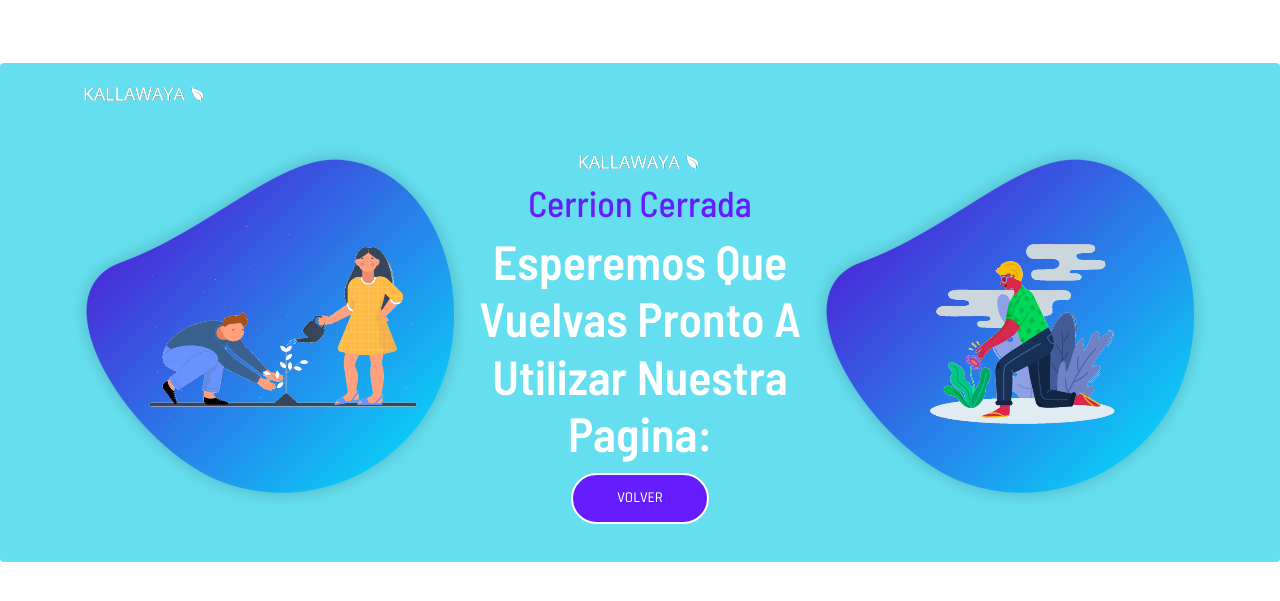
After one commit to TeamDinamita/DjangoKallawaya, a Django app: page /kallawaya/logout/ in a window 1280 px wide. The commit adds this page. Shown: the top 601 px of the page. Run offline with Django 3.2, Linux system fonts and the light colour scheme; some libraries are stand-ins or nearby versions.

Commit message:
logout and update password

```diff
--- a/appkallawaya/forms.py
+++ b/appkallawaya/forms.py
@@ -34,6 +34,5 @@ class EditProfileForm(UserChangeForm):
         fields = (
             'email',
             'first_name',
-            'last_name',
-            'password'
+            'last_name'
         )
--- a/appkallawaya/templates/kallawaya/edit_profile.html
+++ b/appkallawaya/templates/kallawaya/edit_profile.html
@@ -11,6 +11,7 @@
      background-color: #65dfef;
      padding-top: 8px;
      padding-left: 5px;
+     margin-bottom: 60px;
      border: 1px solid #3FFFFFF;
 }
 </style>
@@ -25,11 +26,11 @@
 
                 <div class="col-lg-6">
                     <div class="banner_text" style="padding-bottom: 300px; margin-top: -120px;">
-                        <div class="container" style="margin-top:300px;">
+                        <div class="container" style="margin-top:370px;">
                             <form method="post">
                                 {% csrf_token %}
                                 {{ form.as_p }}
-                                <button type="submit">Submit</button>
+                                <button type="submit" class="btn_2" style="background-color: #651dfd; margin-top: -265px;">Submit</button>
                             </form>
                         </div>
                     </div>
--- /dev/null
+++ b/appkallawaya/templates/kallawaya/logout.html
@@ -0,0 +1,71 @@
+<!doctype html>
+<html lang="zxx">
+<head>
+    <!-- Required meta tags -->
+    <meta charset="utf-8">
+    <meta name="viewport" content="width=device-width, initial-scale=1, shrink-to-fit=no">
+    <title>Kallawaya</title>
+
+    <!-- Bootstrap CSS -->
+    <link rel="stylesheet" href="https://stackpath.bootstrapcdn.com/bootstrap/4.4.1/css/bootstrap.min.css" integrity="sha384-Vkoo8x4CGsO3+Hhxv8T/Q5PaXtkKtu6ug5TOeNV6gBiFeWPGFN9MuhOf23Q9Ifjh" crossorigin="anonymous">
+
+    <!-- style CSS -->
+    {% load static %}
+    <link rel="stylesheet" type="text/css" href="{% static 'kallawaya/style.css' %}">
+    <link rel="stylesheet" type="text/css" href="{% static 'kallawaya/buttons.css' %}">
+    <link rel="icon" href="{% static 'kallawaya/img/favicon.png' %}">
+</head>
+
+<body>
+    </br>
+    </br>
+    </br>
+    <!--::header part start::-->
+    <header class="main_menu single_page_menu">
+        <div class="container">
+            <div class="row align-items-center">
+                <div class="col-lg-12">
+                    <nav class="navbar navbar-expand-lg navbar-light"><br>
+                        <a class="navbar-brand" href="index.html"> <img src="{% static 'kallawaya/img/logo-oficial2.png' %}" alt="logo" style="margin-top: 75px;;"> </a><br>
+                        <button class="navbar-toggler" type="button" data-toggle="collapse"
+                            data-target="#navbarSupportedContent" aria-controls="navbarSupportedContent"
+                            aria-expanded="false" aria-label="Toggle navigation">
+                            <span class="menu_icon"></span>
+                        </button>
+                    </nav>
+                </div>
+            </div>
+        </div>
+    </header>
+    <!--::Header part end::-->
+
+    <!-- breadcrumb start-->
+    <section class="breadcrumb breadcrumb_bg" style="background: #65dfef">
+        <div class="container">
+            <div class="row">
+                <div class="col-lg-12">
+                    <div class="breadcrumb_iner text-center">
+                        <div class="breadcrumb_iner_item">
+                            <br>
+                            <br>
+                            <img src="{% static 'kallawaya/img/bubble1.png' %}" align="left">
+                            <img src="{% static 'kallawaya/img/guy.png' %}" align="right">
+                            <img src="{% static 'kallawaya/img/logo-oficial2.png' %}" align="center">
+
+                            <div class="col-lg-8">
+                            </div>
+                            <h1 style="color:#651dfd">Cerrion Cerrada</h1>
+                            <h2 style="color: white">Esperemos que vuelvas pronto a utilizar nuestra pagina:</h2>
+               <a class="btn_2" style="background-color: #651dfd" href="/kallawaya/login/">Volver</a></li>
+        </div>
+    </section>
+
+    <!-- Optional JavaScript -->
+        <!-- jQuery first, then Popper.js, then Bootstrap JS -->
+        <script src="https://code.jquery.com/jquery-3.4.1.slim.min.js" integrity="sha384-J6qa4849blE2+poT4WnyKhv5vZF5SrPo0iEjwBvKU7imGFAV0wwj1yYfoRSJoZ+n" crossorigin="anonymous"></script>
+        <script src="https://cdn.jsdelivr.net/npm/popper.js@1.16.0/dist/umd/popper.min.js" integrity="sha384-Q6E9RHvbIyZFJoft+2mJbHaEWldlvI9IOYy5n3zV9zzTtmI3UksdQRVvoxMfooAo" crossorigin="anonymous"></script>
+        <script src="https://stackpath.bootstrapcdn.com/bootstrap/4.4.1/js/bootstrap.min.js" integrity="sha384-wfSDF2E50Y2D1uUdj0O3uMBJnjuUD4Ih7YwaYd1iqfktj0Uod8GCExl3Og8ifwB6" crossorigin="anonymous"></script>
+
+</body>
+
+</html>
--- a/appkallawaya/templates/kallawaya/profile.html
+++ b/appkallawaya/templates/kallawaya/profile.html
@@ -41,7 +41,7 @@
                                     <i class="fas fa-lock fa-8x"></i>
                                 </div>
                                 <div class="col-4" style="margin-top: 20px;">
-                                    <a href="#" class="d-none d-sm-block btn_1 home_page_btn">Cambiar contraseña</a>
+                                    <a href="/kallawaya/change-password" class="d-none d-sm-block btn_1 home_page_btn">Cambiar contraseña</a>
                                 </div>
                             </div>
                             </br>
@@ -59,7 +59,7 @@
                                     <i class="fas fa-sign-out-alt fa-8x"></i>
                                 </div>
                                 <div class="col-5" style="margin-top: 20px;">
-                                    <a href="#" class="d-none d-sm-block btn_1 home_page_btn">Cerrar sesión</a>
+                                    <a href="/kallawaya/logout" class="d-none d-sm-block btn_1 home_page_btn">Cerrar sesión</a>
                                 </div>
                             </div>
 
--- a/appkallawaya/urls.py
+++ b/appkallawaya/urls.py
@@ -1,12 +1,14 @@
 from django.conf.urls import url
 from django.urls import path
 from . import views
-from django.contrib.auth.views import LoginView
+from django.contrib.auth.views import LoginView, LogoutView
 
 urlpatterns = [
     path('', views.home),
     path('login/', LoginView.as_view(template_name='kallawaya/login.html')),
+    path('logout/', LogoutView.as_view(template_name='kallawaya/logout.html')),
     path('register/', views.register, name='register'),
     path('profile/', views.profile, name='profile'),
     path('profile/edit', views.edit_profile, name='edit_profile'),
+    path('change-password/', views.change_password, name='change_password')
 ]
```
Also changed, not shown: appkallawaya/templates/kallawaya/change_password.html (added, +23 -0 lines), appkallawaya/views.py (+23 -3 lines), appkallawaya/static/kallawaya/img/banner_bg2-ConvertImage.png (added), appkallawaya/static/kallawaya/img/banner_bg3.png (added), db.sqlite3.
